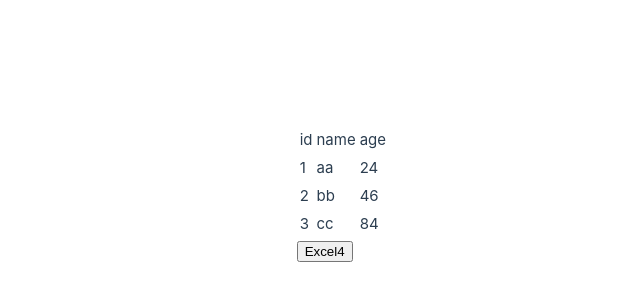
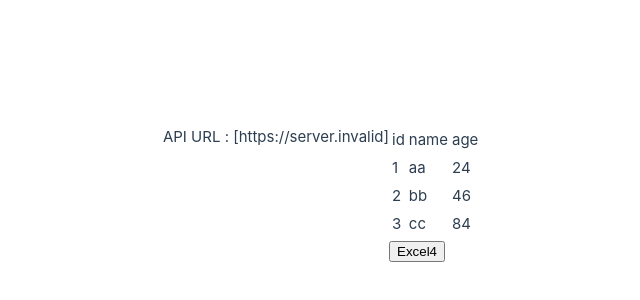
Before and after one commit to deogus-dev/nts-ui, a Vue app: page /nts-ui/exportExcel in a window 1280 px wide. Shown: the part 206-506 px from the top of the page, without its empty margins (251-891 px from the left). Built offline with nearby package versions, Linux system fonts and the light colour scheme; no server answers.

Commit message:
API URL 표시 추가

```diff
--- a/src/App.vue
+++ b/src/App.vue
@@ -1,5 +1,12 @@
-<script setup></script>
+<script setup>
+import { computed } from 'vue'
+
+const profile = computed(() => {
+  return import.meta.env.VITE_APP_API_URL
+})
+</script>
 <template>
+  <p>API URL : [{{ profile }}]</p>
   <router-view v-slot="{ Component, route }">
     <transition name="slide-fade" mode="out-in">
       <div :key="route?.name" class="Im-root-element">
--- a/src/layout/HeaderLayout.vue
+++ b/src/layout/HeaderLayout.vue
@@ -1,3 +1,3 @@
 <template>
-    <h1>header layout</h1>
+  <h1>header layout</h1>
 </template>
```
